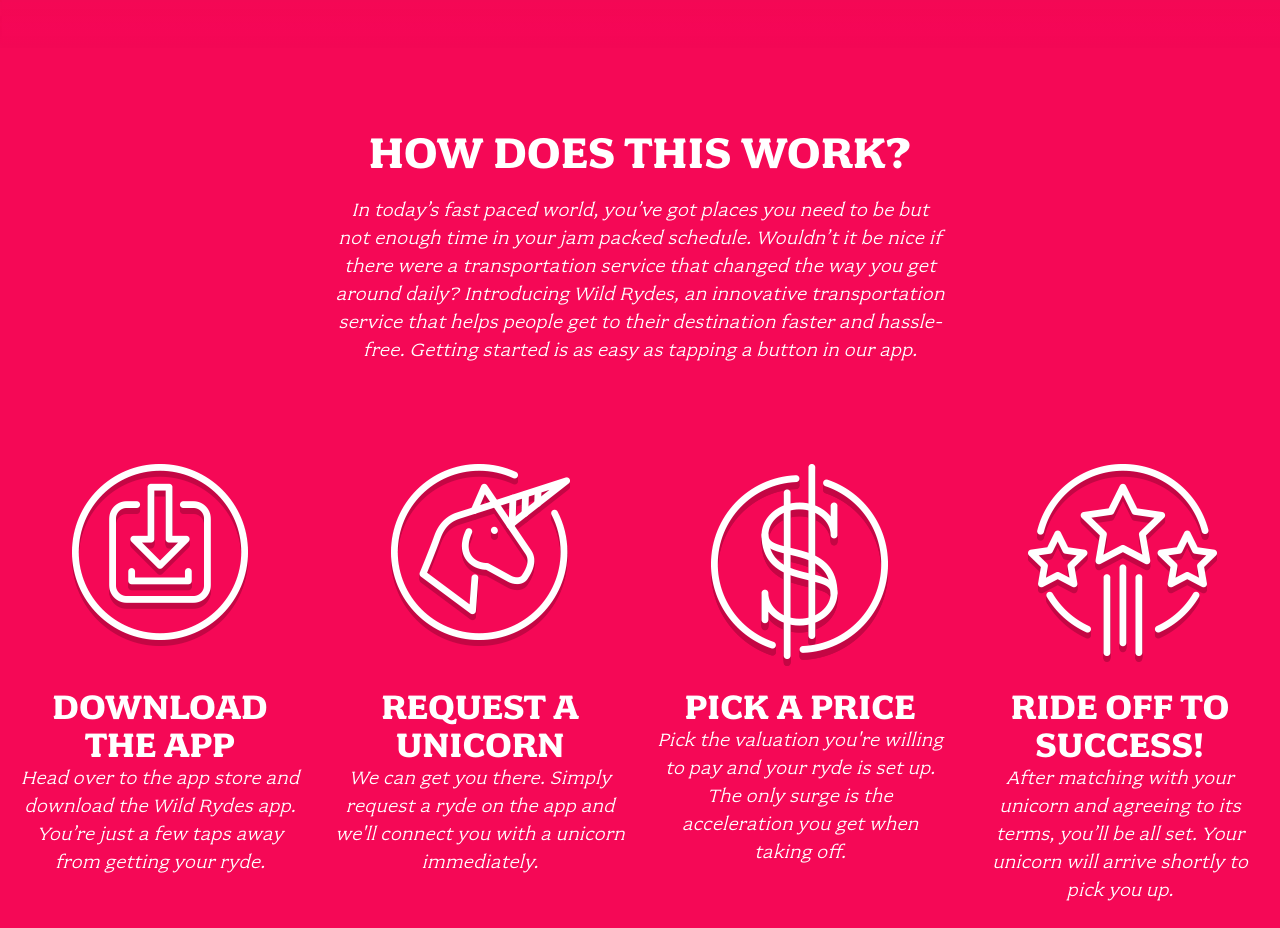
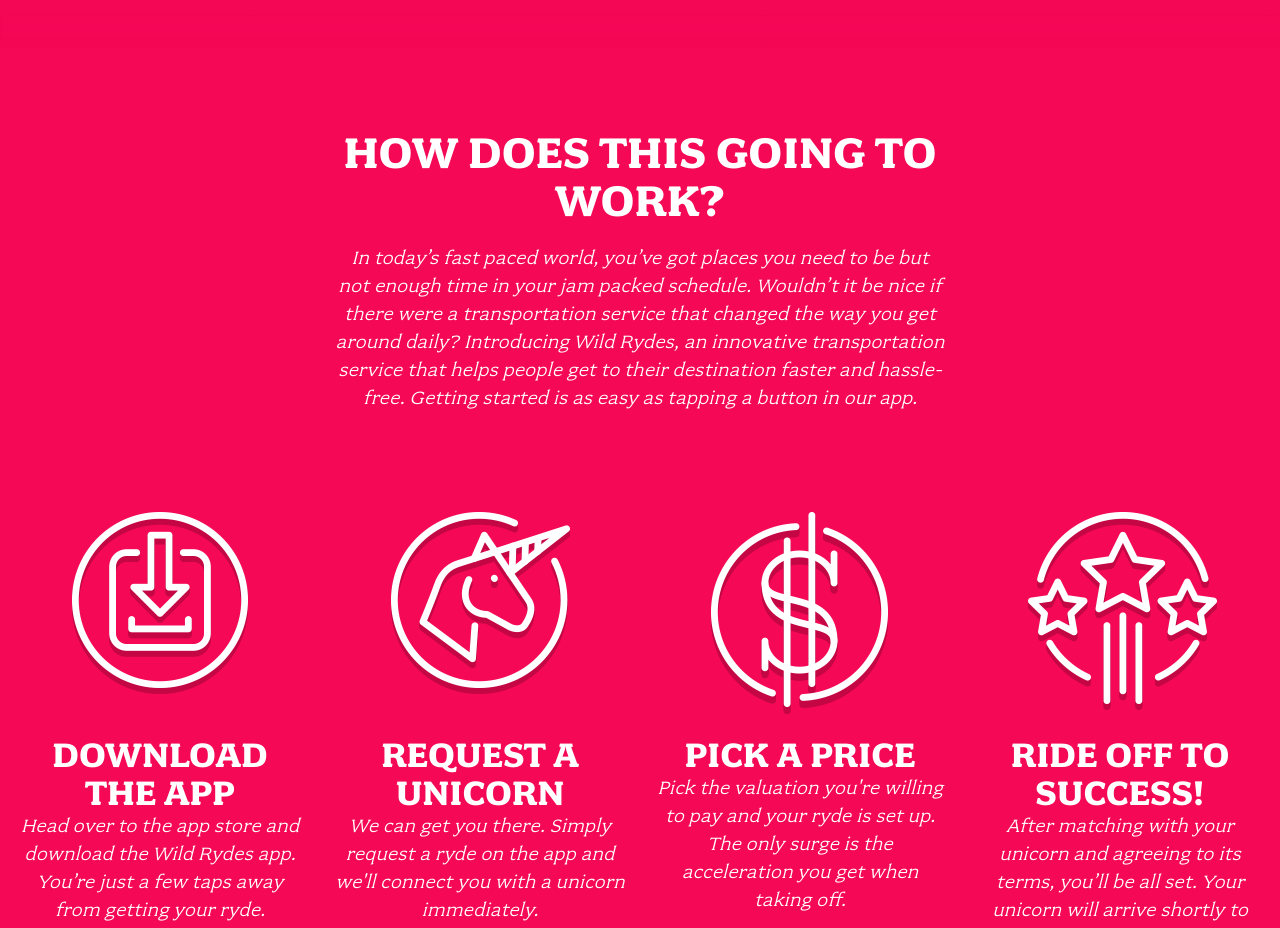
Before and after one commit to GuruSubhash/sample, a plain HTML site: page index.html in a window 1280 px wide. Shown: the part 900-1828 px from the top of the page. Drawn offline with Linux system fonts and the light colour scheme.

Commit message:
Update index.html

```diff
--- a/index.html
+++ b/index.html
@@ -30,7 +30,7 @@
 
   <section class="home-about">
     <div class="row column large-9 xlarge-6 xxlarge-4">
-      <h2 class="section-title">How Does This Work?</h2>
+      <h2 class="section-title">How Does This going to Work?</h2>
       <p class="content">
         In today’s fast paced world, you’ve got places you need to be but not enough time in your jam packed schedule. Wouldn’t it be nice if there were a transportation service that changed the way you get around daily? Introducing Wild Rydes, an innovative transportation service that helps people get to their destination faster and hassle-free. Getting started is as easy as tapping a button in our app.
       </p>
```
